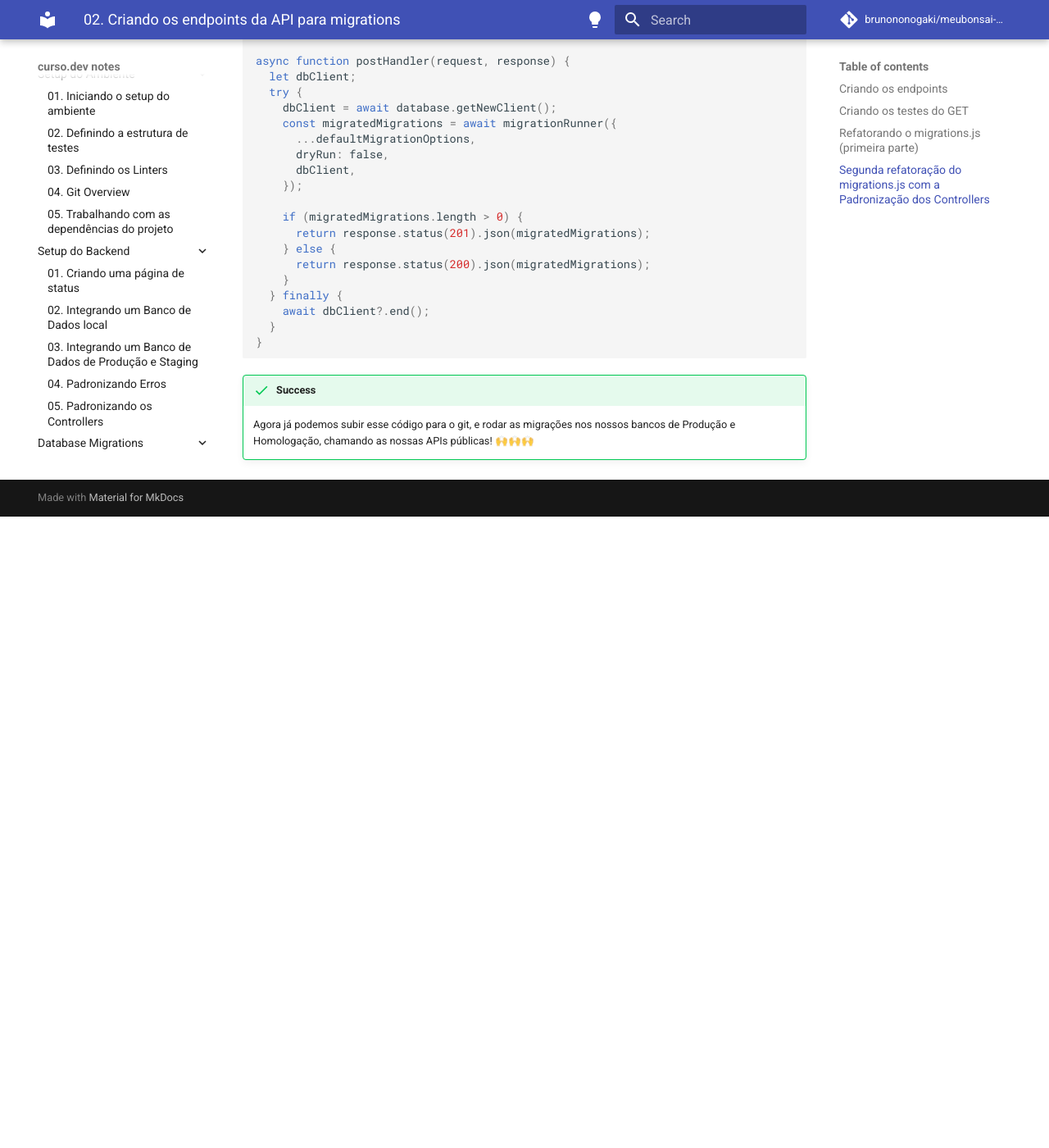
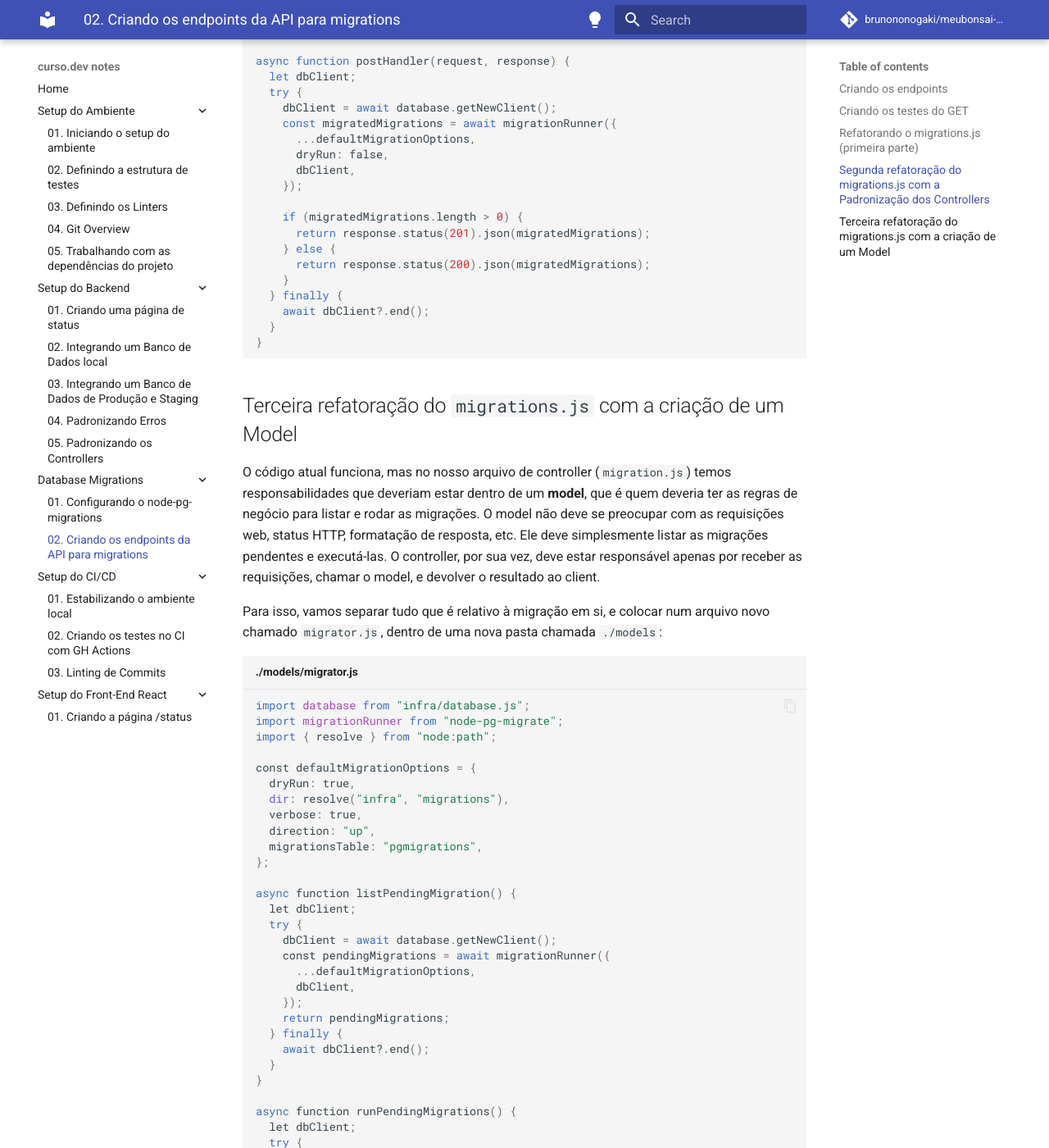
Before and after one commit to brunononogaki/curso.dev-study-notes-mkdocs, an MkDocs documentation site: the page built from docs/database_migrations/02_Criando_API_Migration.md, in a window 1280 px wide and 1400 px high, scrolled down 5944 px. Shown: the whole window at 82% size. Built offline with MkDocs 1.6.1 and Material for MkDocs 9.7.7, drawn with Linux system fonts in a browser that asks for light colours; comment, search, counter and statistics services are not loaded; before the commit the page ends 6574 px from its top, so only the background shows below that; some of the changed text lies outside the part shown.

Commit message:
refatoracao 3 da API de migrations

````diff
--- a/docs/database_migrations/02_Criando_API_Migration.md
+++ b/docs/database_migrations/02_Criando_API_Migration.md
@@ -285,6 +285,91 @@ async function postHandler(request, response) {
 }
 ```
 
+## Terceira refatoração do `migrations.js` com a criação de um Model
+
+O código atual funciona, mas no nosso arquivo de controller (`migration.js`) temos responsabilidades que deveriam estar dentro de um **model**, que é quem deveria ter as regras de negócio para listar e rodar as migrações. O model não deve se preocupar com as requisições web, status HTTP, formatação de resposta, etc. Ele deve simplesmente listar as migrações pendentes e executá-las. O controller, por sua vez, deve estar responsável apenas por receber as requisições, chamar o model, e devolver o resultado ao client.
+
+Para isso, vamos separar tudo que é relativo à migração em si, e colocar num arquivo novo chamado `migrator.js`, dentro de uma nova pasta chamada `./models`:
+
+```python title="./models/migrator.js"
+import database from "infra/database.js";
+import migrationRunner from "node-pg-migrate";
+import { resolve } from "node:path";
+
+const defaultMigrationOptions = {
+  dryRun: true,
+  dir: resolve("infra", "migrations"),
+  verbose: true,
+  direction: "up",
+  migrationsTable: "pgmigrations",
+};
+
+async function listPendingMigration() {
+  let dbClient;
+  try {
+    dbClient = await database.getNewClient();
+    const pendingMigrations = await migrationRunner({
+      ...defaultMigrationOptions,
+      dbClient,
+    });
+    return pendingMigrations;
+  } finally {
+    await dbClient?.end();
+  }
+}
+
+async function runPendingMigrations() {
+  let dbClient;
+  try {
+    dbClient = await database.getNewClient();
+    const migratedMigrations = await migrationRunner({
+      ...defaultMigrationOptions,
+      dryRun: false,
+      dbClient,
+    });
+    return migratedMigrations;
+  } finally {
+    await dbClient?.end();
+  }
+}
+
+const migrator = {
+  listPendingMigration,
+  runPendingMigrations,
+};
+export default migrator;
+```
+
+E agora no nosso `migrations.js`, vamos apenas chamar o model que criamos, e resumir o código da seguinte forma:
+
+```python title="./pages/api/v1/migrations.js"
+import { createRouter } from "next-connect";
+import controller from "infra/controller.js";
+import migrator from "models/migrator.js";
+
+const router = createRouter();
+
+router.get(getHandler);
+router.post(postHandler);
+
+export default router.handler(controller.errorHandler);
+
+async function getHandler(request, response) {
+  const pendingMigrations = await migrator.listPendingMigration();
+  return response.status(200).json(pendingMigrations);
+}
+
+async function postHandler(request, response) {
+  const migratedMigrations = await migrator.runPendingMigrations();
+
+  if (migratedMigrations.length > 0) {
+    return response.status(201).json(migratedMigrations);
+  } else {
+    return response.status(200).json(migratedMigrations);
+  }
+}
+```
+
 !!! success
 
     Agora já podemos subir esse código para o git, e rodar as migrações nos nossos bancos de Produção e Homologação, chamando as nossas APIs públicas! 🙌🙌🙌
````
